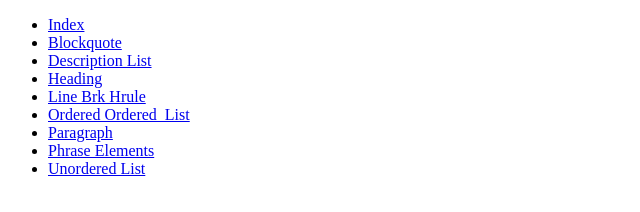
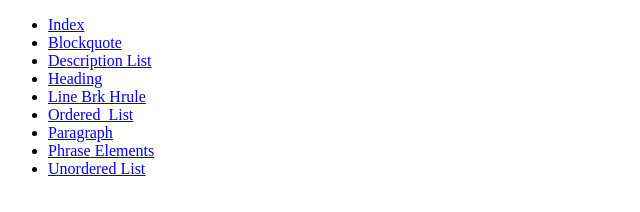
Before and after one commit to dianafduran/chapter02, a plain HTML site: page index.html in a window 1280 px wide. Shown: the full height of the page, 0-640 px from the left. Drawn offline with Linux system fonts and the light colour scheme.

Commit message:
Update index.html

```diff
--- a/index.html
+++ b/index.html
@@ -14,7 +14,7 @@
             <li><a href="description_list.html">Description List</a></li>
             <li><a href="heading.html">Heading</a></li>
             <li><a href="line_brk_hrule.html">Line Brk Hrule</a></li>
-            <li><a href="ordered_list.html">Ordered Ordered_List</a></li>
+            <li><a href="ordered_list.html">Ordered_List</a></li>
             <li><a href="paragraph.html">Paragraph</a></li>
             <li><a href="phrase_elements.html">Phrase Elements</a></li>
             <li><a href="unordered_list.html">Unordered List</a></li>
```
